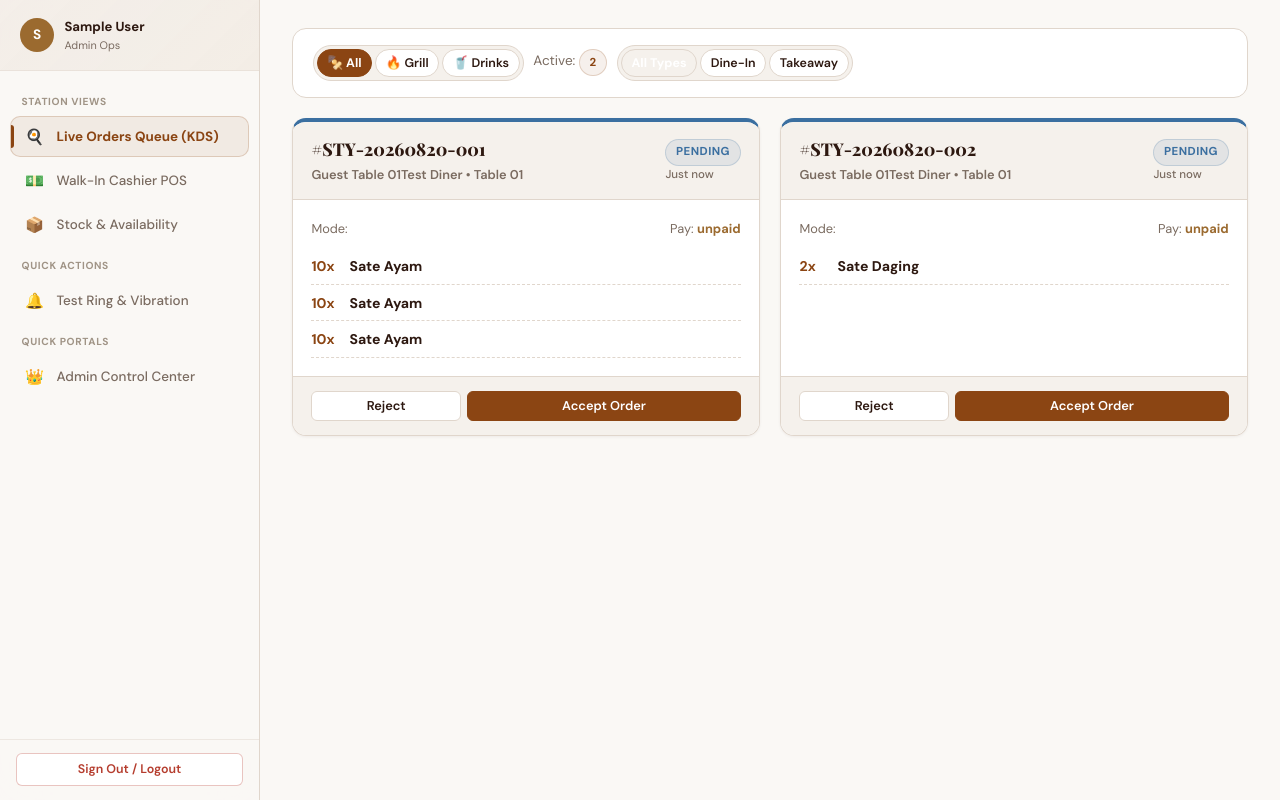
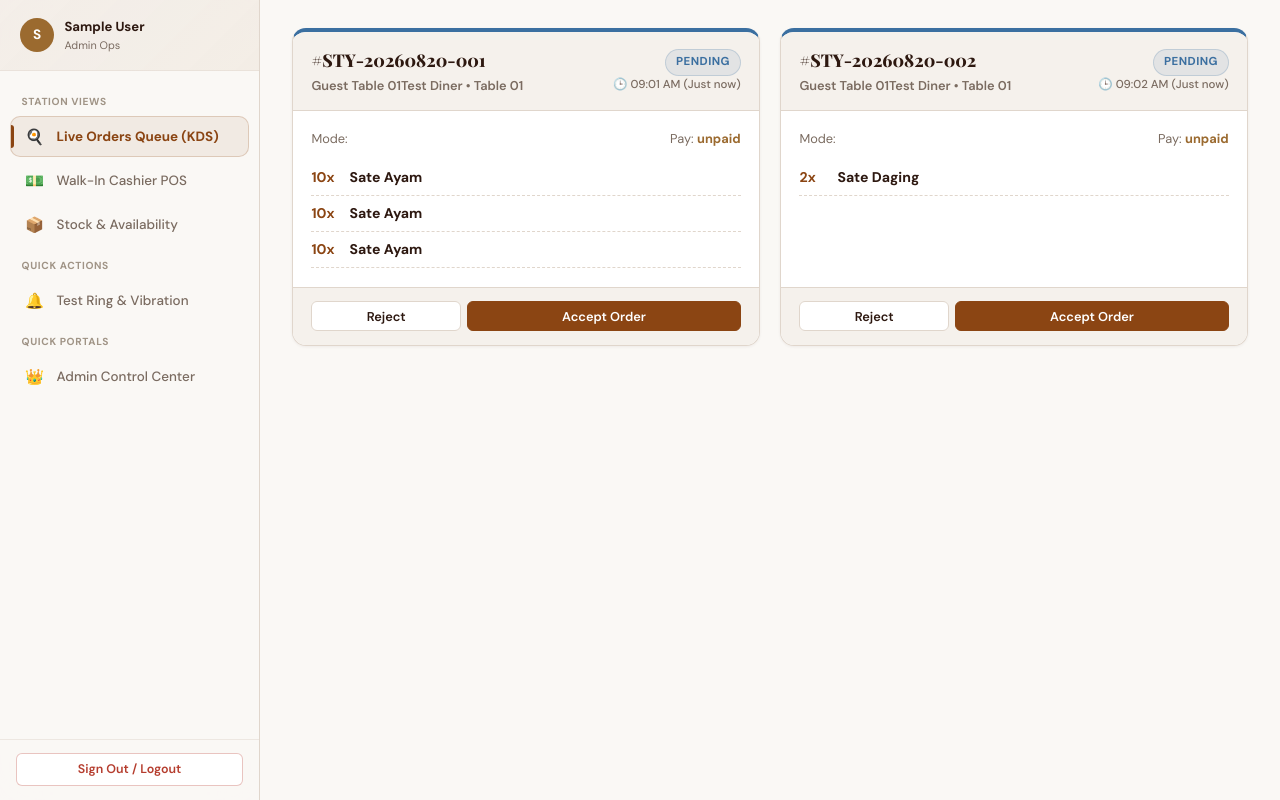
Before and after one commit to Izzul022/satay-ordering-system, a PHP site: page /kitchen.php in a window 1280 px wide. Run offline with PHP 8.4, Linux system fonts and the light colour scheme; the visitor is signed in with stand-in values (Sample User, id 1); data comes from the database, SQL or seed files in the repository.

Commit message:
Remove staff KDS top filter bar and add clock order time display to order cards

```diff
--- a/assets/js/app.js
+++ b/assets/js/app.js
@@ -56,6 +56,13 @@ const SatayApp = {
     if (hours < 24) return `${hours}h ${mins % 60}m ago`;
     const days = Math.floor(hours / 24);
     return `${days}d ago`;
+  },
+
+  formatClockTime(dateStr) {
+    if (!dateStr) return '';
+    const date = this.parseOrderDate(dateStr);
+    if (isNaN(date.getTime())) return '';
+    return date.toLocaleTimeString([], { hour: '2-digit', minute: '2-digit', hour12: true });
   },
 
   // HTML escaping utility for XSS protection
--- a/assets/js/client.js
+++ b/assets/js/client.js
@@ -378,6 +378,7 @@ const ClientApp = {
       // Calculate real-time elapsed minutes and display string
       const elapsedMins = SatayApp.getElapsedMinutes(order.created_at);
       const timeAgoStr = SatayApp.formatTimeAgo(order.created_at);
+      const clockTimeStr = SatayApp.formatClockTime(order.created_at);
       const isLate = elapsedMins >= 20;
 
       const itemsHtml = (order.items || []).map(it => {
@@ -409,7 +410,7 @@ const ClientApp = {
             <div style="text-align:right;">
               <span class="badge ${this.getStatusBadgeClass(order.order_status)}">${SatayApp.escapeHtml(order.order_status)}</span>
               <div class="ticket-time" style="color: ${isLate ? 'var(--danger)' : 'var(--text-muted)'}; font-weight:${isLate ? '800' : '500'};">
-                ${timeAgoStr}
+                ${clockTimeStr ? `🕒 ${clockTimeStr} (${timeAgoStr})` : timeAgoStr}
               </div>
             </div>
           </div>
--- a/kitchen.php
+++ b/kitchen.php
@@ -173,29 +173,6 @@ $isDrinksStaff = ($currentUser['role'] === 'staff_drinks' || strpos(strtolower($
         <main class="store-content container-fluid">
         <!-- 1. KITCHEN DISPLAY SYSTEM (KDS) VIEW -->
         <section id="view-kds">
-            <!-- Grill / Drinks Aggregator Bar -->
-            <div class="kds-header">
-                <div style="display:flex; align-items:center; gap:0.6rem; flex-wrap:wrap;">
-                    <!-- Station Filter Selector -->
-                    <div style="display:flex; gap:3px; background:var(--bg-card); padding:3px; border-radius:var(--radius-full); border:1px solid var(--border-color);">
-                        <button class="kds-station-pill btn btn-sm btn-secondary active" data-station="all" style="border-radius:var(--radius-full); font-size:0.78rem; padding:0.3rem 0.6rem;">🍢 All</button>
-                        <button class="kds-station-pill btn btn-sm btn-secondary" data-station="grill" style="border-radius:var(--radius-full); font-size:0.78rem; padding:0.3rem 0.6rem;">🔥 Grill</button>
-                        <button class="kds-station-pill btn btn-sm btn-secondary" data-station="drinks" style="border-radius:var(--radius-full); font-size:0.78rem; padding:0.3rem 0.6rem;">🥤 Drinks</button>
-                    </div>
-
-                    <div style="font-size:0.85rem; color:var(--text-muted);">
-                        Active: <span class="badge badge-primary" id="active-orders-count">0</span>
-                    </div>
-
-                    <!-- Dining Type Filter Tabs -->
-                    <div style="display:flex; gap:3px; background:var(--bg-card); padding:3px; border-radius:var(--radius-full); border:1px solid var(--border-color);">
-                        <button class="kds-filter-pill btn btn-sm btn-secondary active" data-filter="all" style="border-radius:var(--radius-full); font-size:0.78rem; padding:0.3rem 0.6rem;">All Types</button>
-                        <button class="kds-filter-pill btn btn-sm btn-secondary" data-filter="dine_in" style="border-radius:var(--radius-full); font-size:0.78rem; padding:0.3rem 0.6rem;">Dine-In</button>
-                        <button class="kds-filter-pill btn btn-sm btn-secondary" data-filter="takeaway" style="border-radius:var(--radius-full); font-size:0.78rem; padding:0.3rem 0.6rem;">Takeaway</button>
-                    </div>
-                </div>
-            </div>
-
             <!-- Active Orders Grid -->
             <div class="kds-grid" id="kds-grid">
                 <!-- Dynamically updated via client.js -->
```
